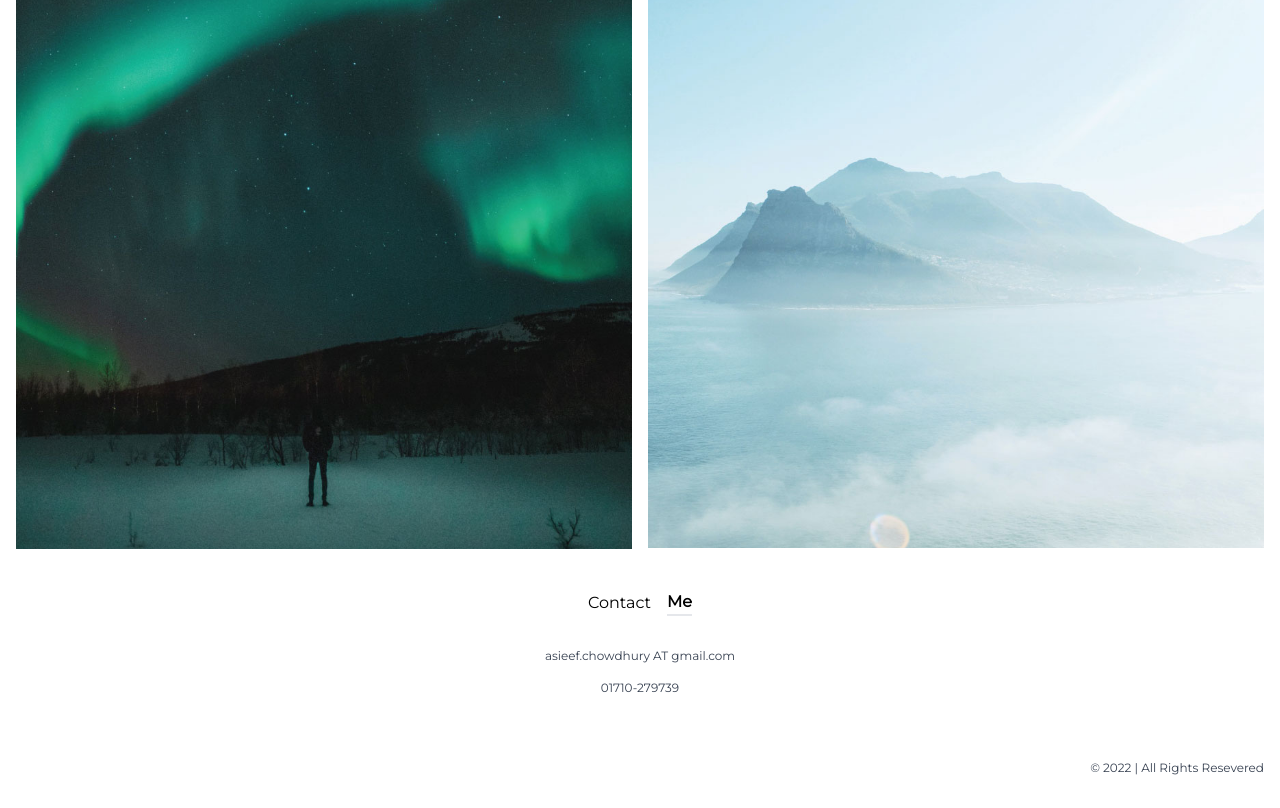
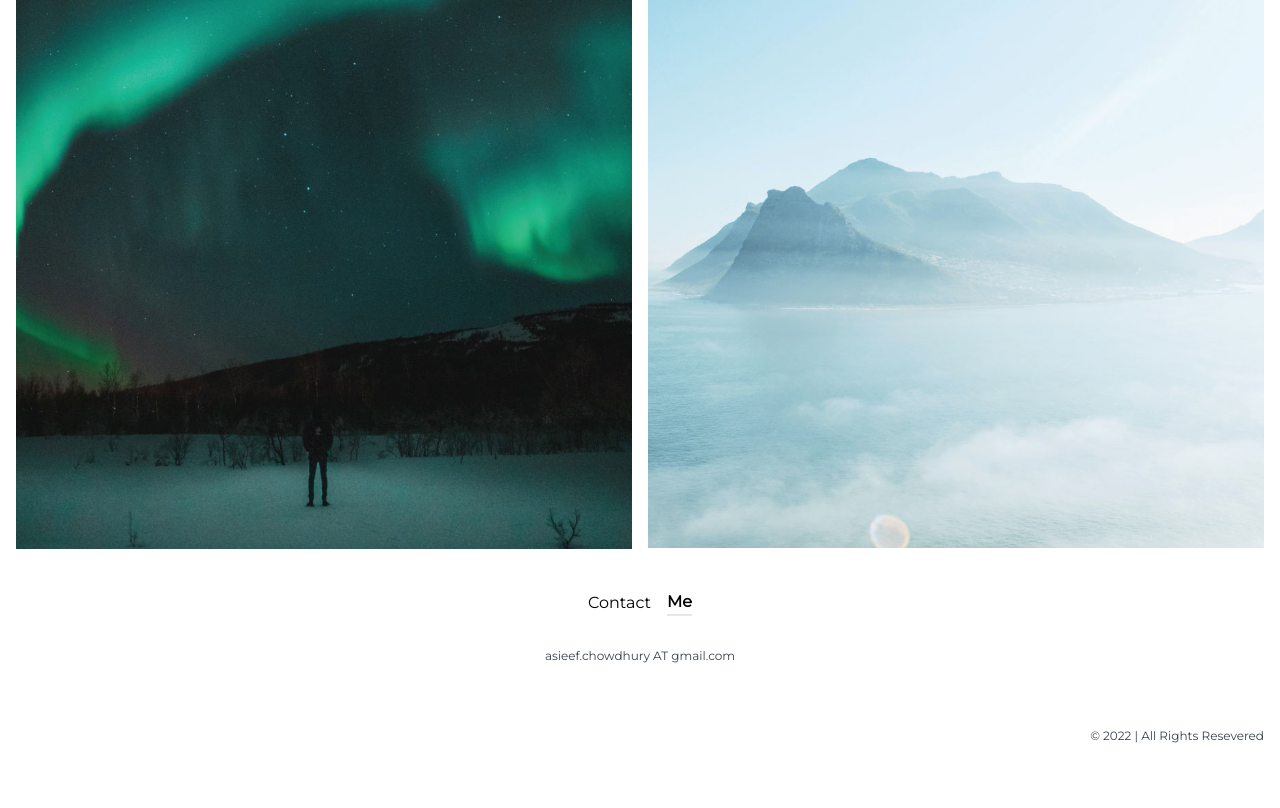
Before and after one commit to Asieef/port, a Nuxt app: page / in a window 1280 px wide. Shown: the part 1792-2600 px from the top of the page. After the commit the page ends 2568 px from the top, so only its background shows below. Built offline with nearby package versions, Linux system fonts and the light colour scheme.

Commit message:
phn number

```diff
--- a/components/Footer.vue
+++ b/components/Footer.vue
@@ -8,7 +8,7 @@
         </div>
         <div class="text-xs font-display text-gray-700 text-center py-8">
             <h2>asieef.chowdhury AT gmail.com</h2>
-            <h2 class="pt-4">01710-279739</h2>
+            <!-- <h2 class="pt-4">01710-279739</h2> -->
         </div>
 
         <div class="text-xs font-display text-gray-700 lg:text-right text-center py-8">
```
